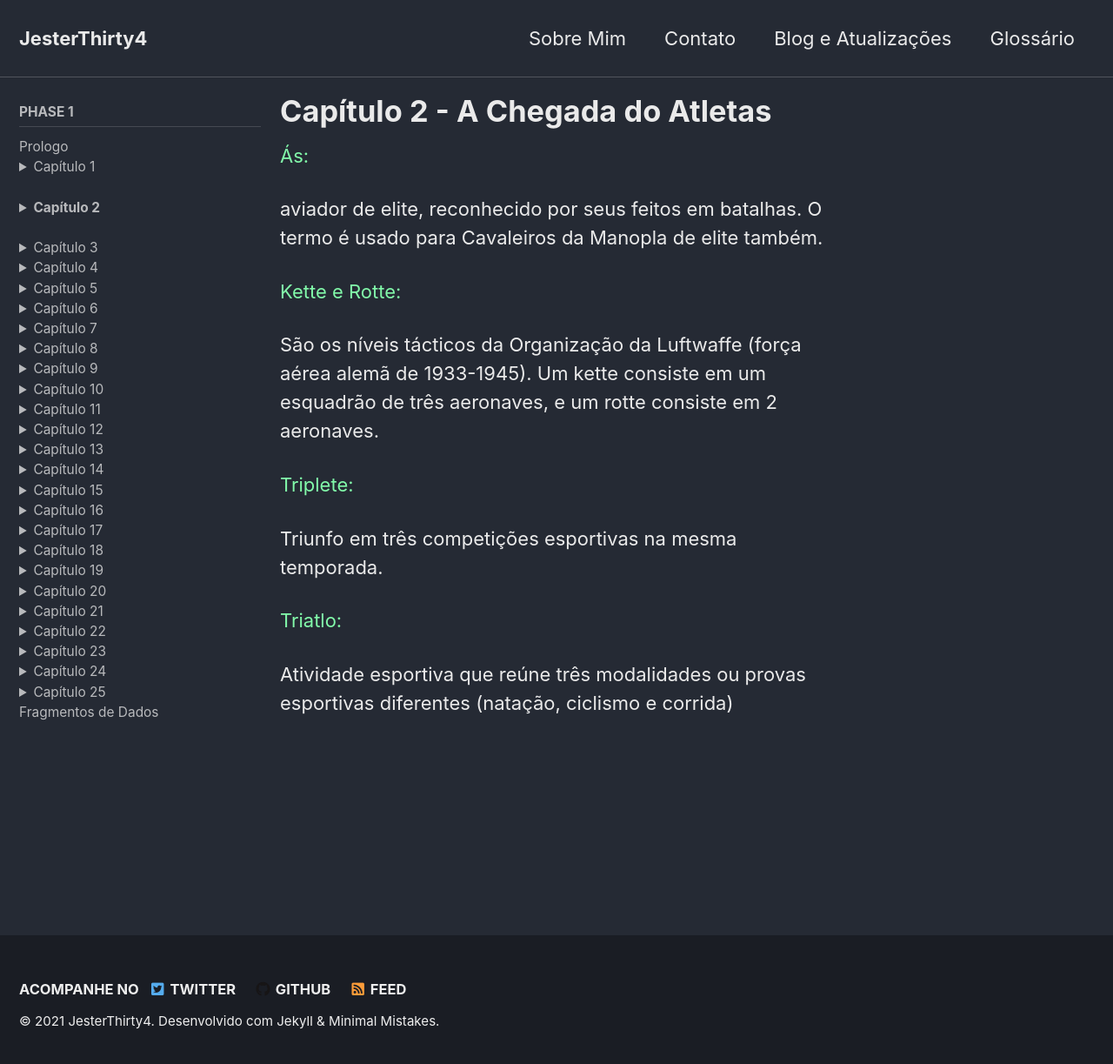
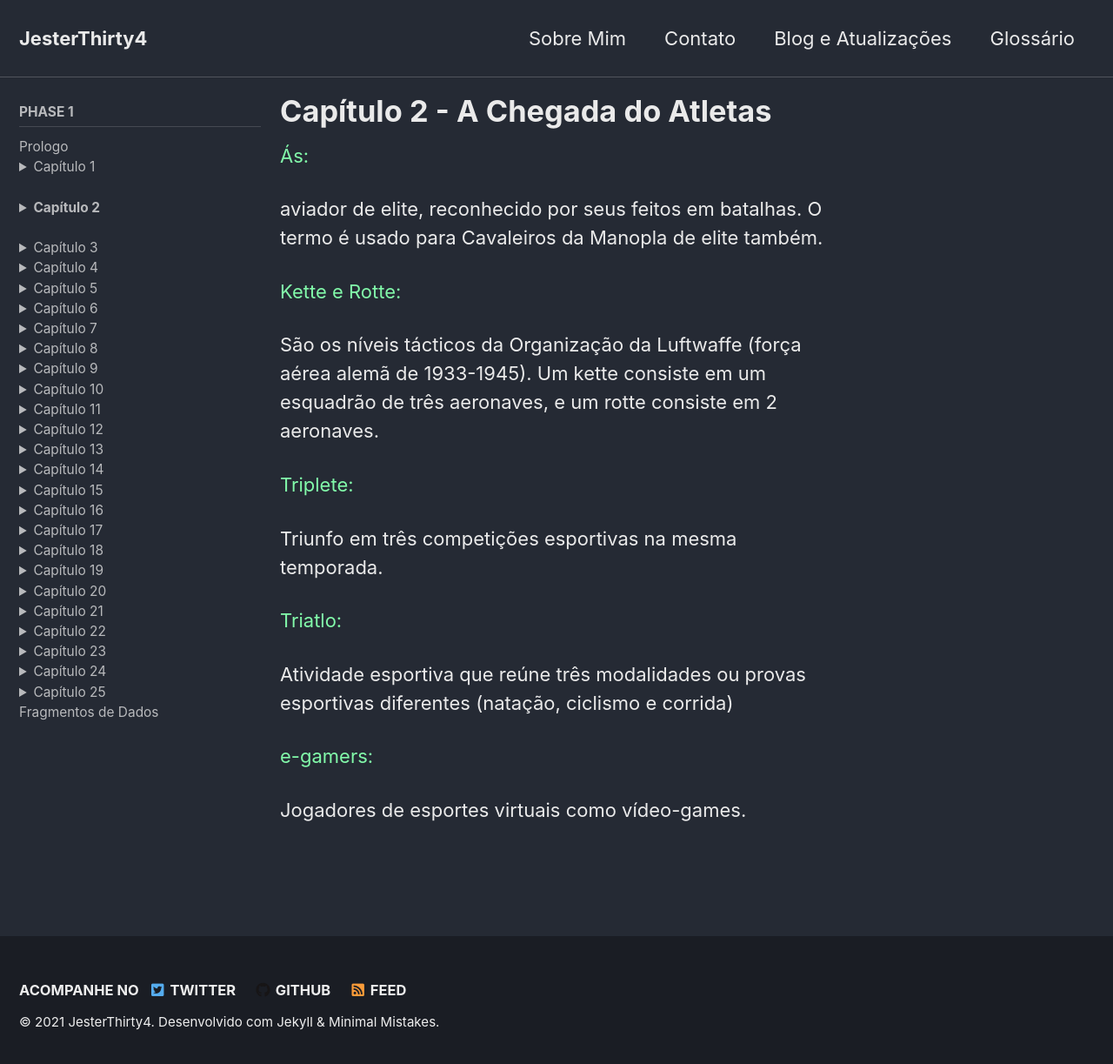
Before and after one commit to JesterThirty4/JesterThirty4.github.io, a Jekyll site: the page built from _pages/gch2.md, in a window 1280 px wide and 1230 px high. Shown: the top 1223 px of the window at 87% size. Built offline with Jekyll 4.4.1, drawn with Linux system fonts in a browser that asks for light colours; cached includes are drawn as plain includes.

Commit message:
Update gch2.md

```diff
--- a/_pages/gch2.md
+++ b/_pages/gch2.md
@@ -12,3 +12,5 @@ sidebar:
 <p style="color:#82faaa">Triplete:</p> Triunfo em três competições esportivas na mesma temporada.
 
 <p style="color:#82faaa">Triatlo:</p> Atividade esportiva que reúne três modalidades ou provas esportivas diferentes (natação, ciclismo e corrida)
+
+<p style="color:#82faaa">e-gamers:</p> Jogadores de esportes virtuais como vídeo-games.
```
